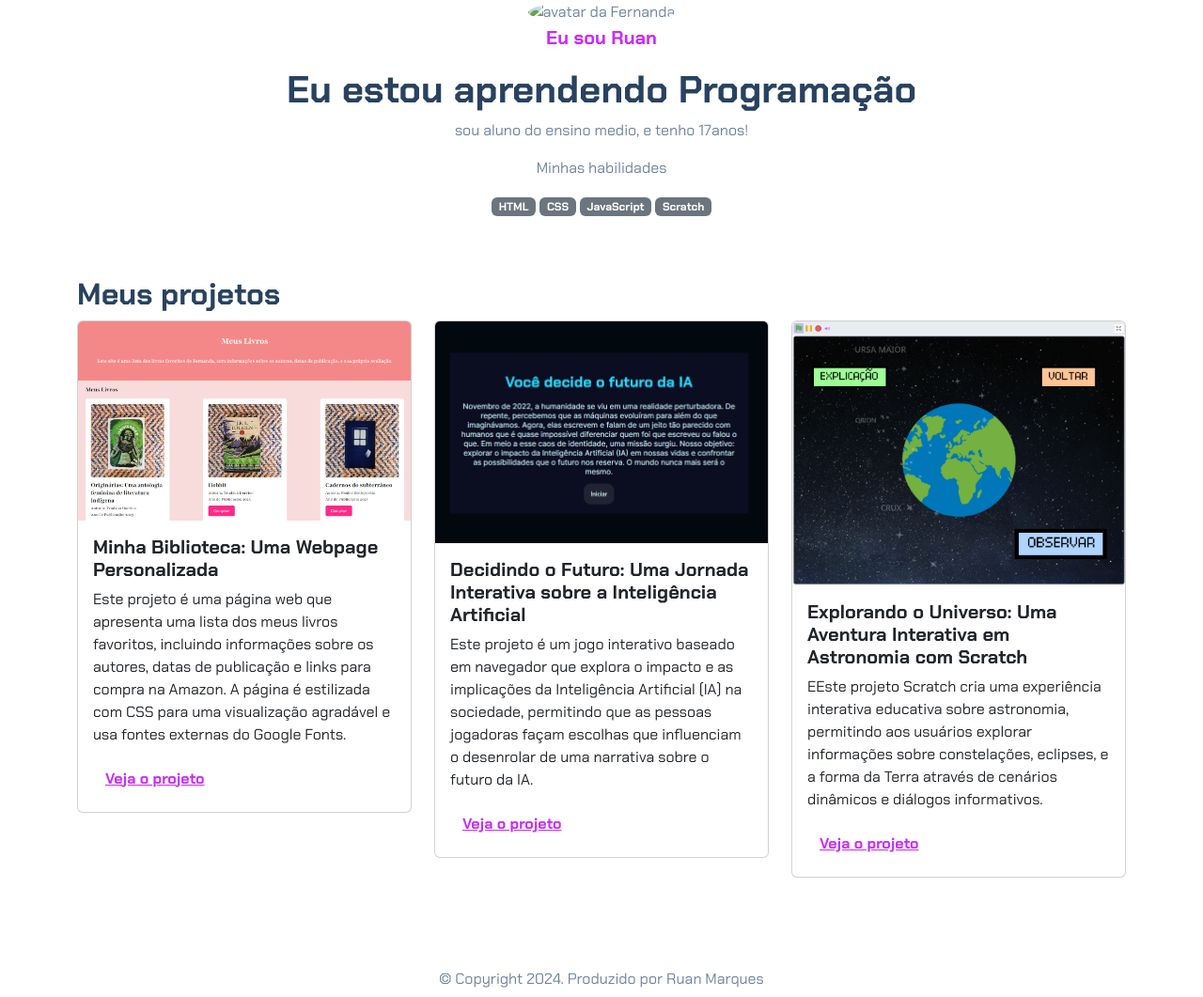
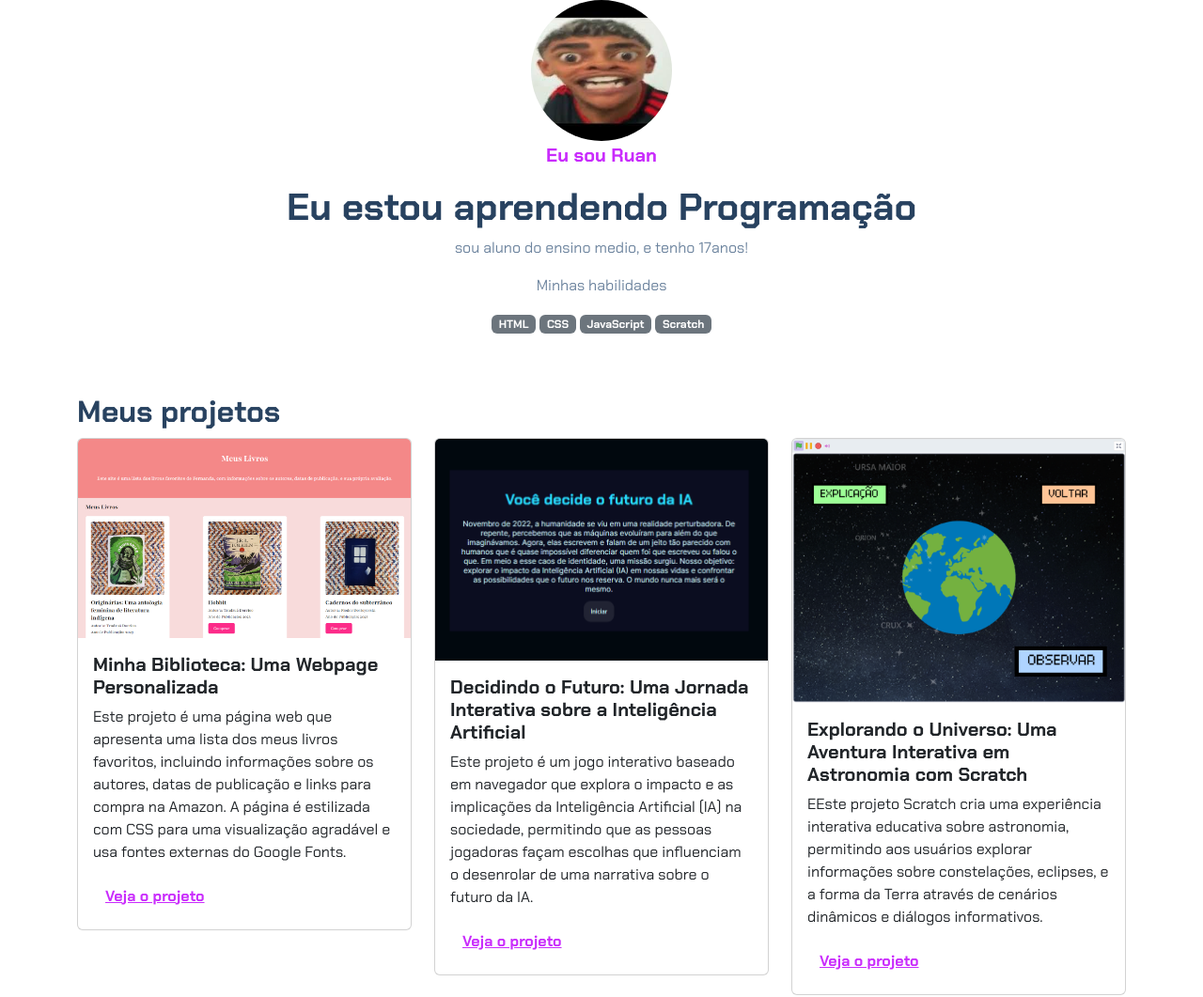
Before and after one commit to Dess07/Ruan, a plain HTML site: page index.html in a window 1280 px wide. Shown: the top 1061 px of the page at 94% size. Drawn offline with nearby package versions, Linux system fonts and the light colour scheme.

Commit message:
index.html

```diff
--- a/index.html
+++ b/index.html
@@ -12,7 +12,7 @@
 
 <body>
     <header class="container text-center">
-        <img src="img/avatar.png" alt="avatar da Fernanda" class="rounded-circle" width="150" height="150"
+        <img src="avatar.png" alt="avatar da Fernanda" class="rounded-circle" width="150" height="150"
             srcset="">
         <p class="lead">Eu sou Ruan</p>
         <h1>Eu estou aprendendo Programação</h1>
```
